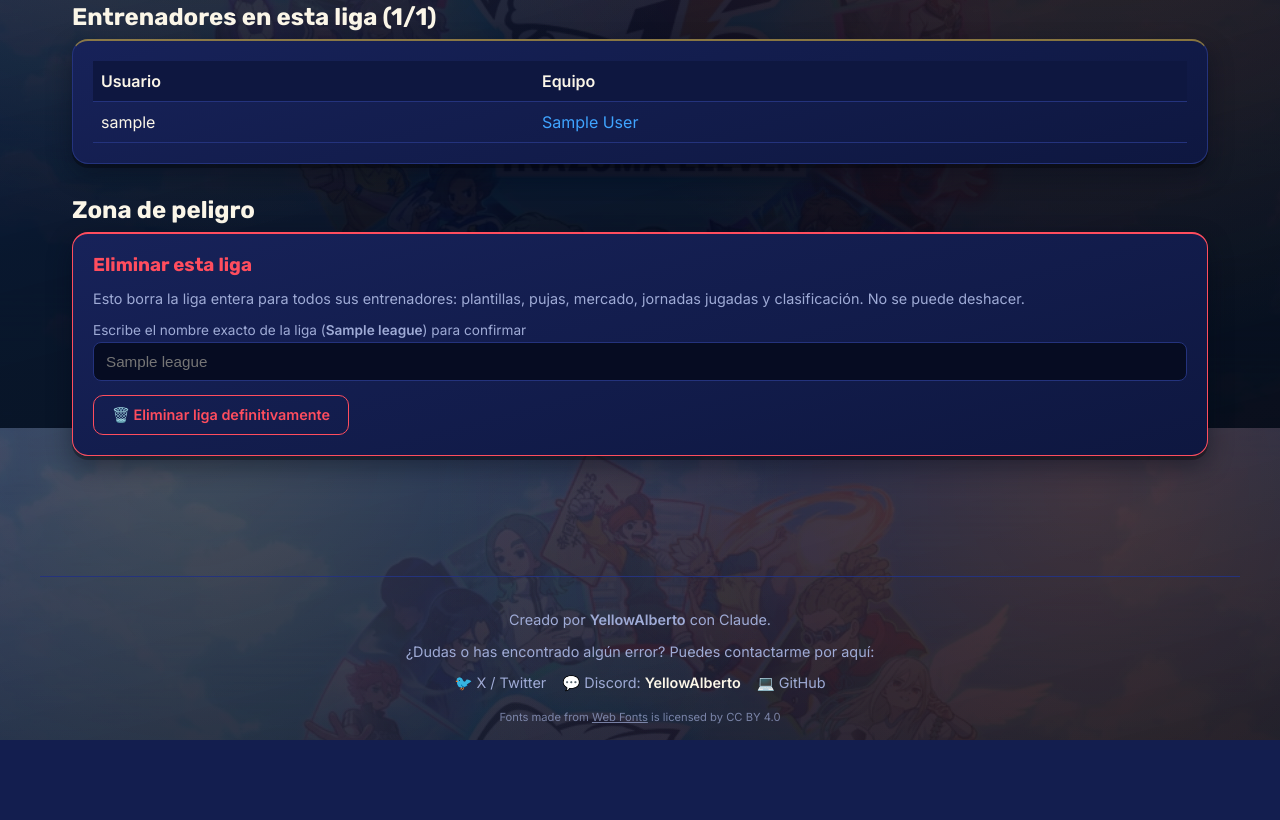
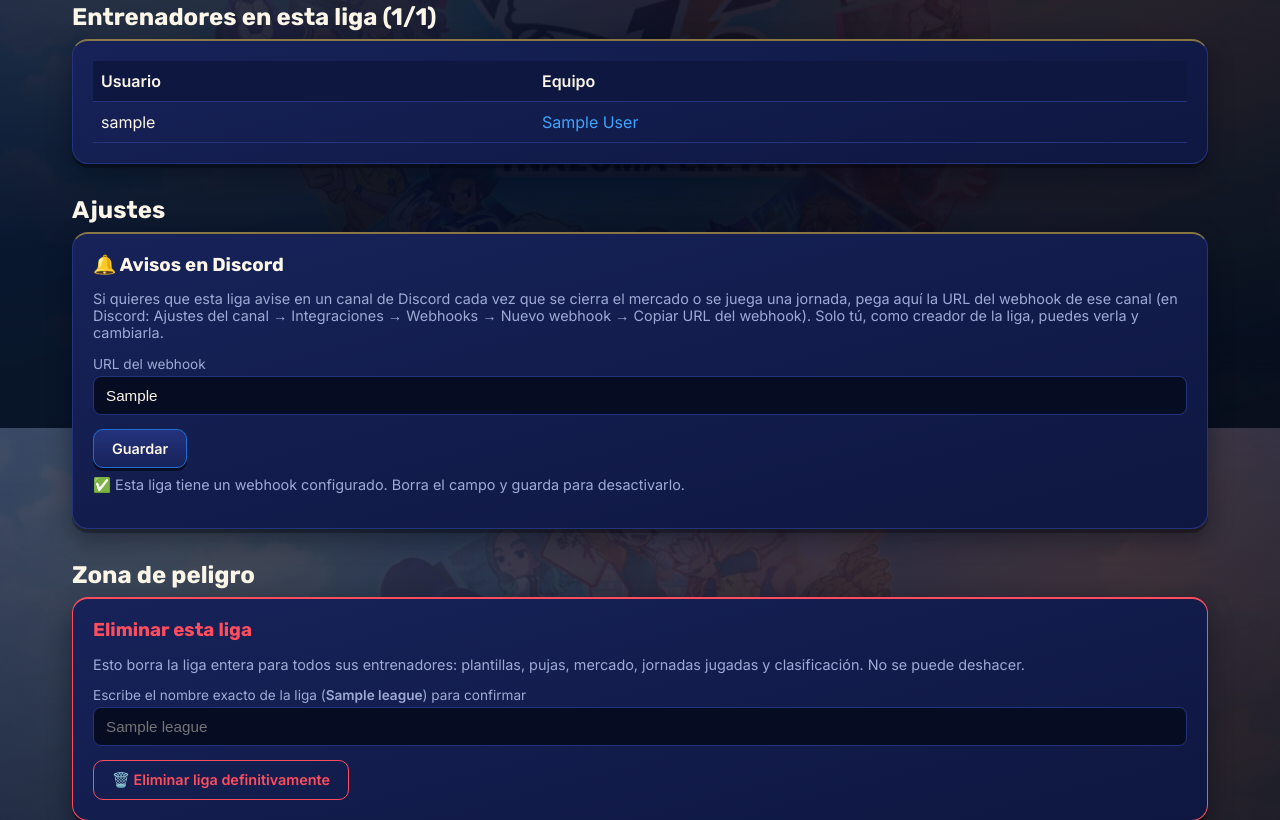
Before and after one commit to YellowAlberto/Inazuma-Fantasy, a Flask app: page /leagues/1 in a window 1280 px wide. Shown: the part 372-1192 px from the top of the page. Before the commit the page ends 1112 px from the top, so only its background shows below. Run offline with Flask 3, Linux system fonts and the light colour scheme; the visitor is signed in with stand-in values (Sample User, id 1); tables that the repository leaves empty hold one stand-in row (values such as "Sample post"); grey boxes marked "Sample" are stand-in pictures; parts of the project's set-up code (start-up, migrations or seed data) failed here and were passed over.

Commit message:
Cambios conexión discord

```diff
--- a/app.py
+++ b/app.py
@@ -1441,6 +1441,29 @@ def league_detail(league_id):
     )
 
 
+@app.route("/leagues/<league:league_id>/discord-webhook", methods=["POST"])
+@login_required
+def set_discord_webhook(league_id):
+    league = get_league_or_404(league_id)
+    if not league:
+        flash("Liga no encontrada.", "error")
+        return redirect(url_for("leagues"))
+    if league["creator_id"] != session["user_id"]:
+        flash("Solo el creador de la liga puede configurar el webhook de Discord.", "error")
+        return redirect(url_for("league_detail", league_id=league_id))
+
+    webhook = request.form.get("discord_webhook", "").strip()
+    if webhook and not webhook.startswith("https://discord.com/api/webhooks/") and not webhook.startswith("https://discordapp.com/api/webhooks/"):
+        flash("Eso no parece una URL de webhook de Discord válida (debe empezar por https://discord.com/api/webhooks/...).", "error")
+        return redirect(url_for("league_detail", league_id=league_id))
+
+    db = get_db()
+    db.execute("UPDATE leagues SET discord_webhook = ? WHERE id = ?", (webhook or None, league_id))
+    db.commit()
+    flash("¡Webhook de Discord guardado! A partir de ahora los avisos de esta liga llegarán a ese canal." if webhook else "Webhook de Discord desactivado para esta liga.", "success")
+    return redirect(url_for("league_detail", league_id=league_id))
+
+
 @app.route("/leagues/<league:league_id>/delete", methods=["POST"])
 @login_required
 def delete_league(league_id):
@@ -2455,17 +2478,23 @@ DISCORD_COLOR_MARKET = 0xF5A623  # orange
 DISCORD_COLOR_GAMEWEEK = 0x4CAF50  # green
 
 
-def send_discord_message(content=None, embed=None):
-    """Posts a message to the configured Discord webhook. Silently does
-    nothing if DISCORD_WEBHOOK isn't set, and never lets a Discord failure
-    break the caller (market/gameweek logic must succeed either way).
+def send_discord_message(content=None, embed=None, webhook_url=None):
+    """Posts a message to a Discord webhook. Silently does nothing if no
+    webhook is available, and never lets a Discord failure break the
+    caller (market/gameweek logic must succeed either way).
+
+    `webhook_url` lets each LEAGUE use its own Discord channel (set by its
+    creator in the league's settings). If it's not given/empty, falls back
+    to the site-wide DISCORD_WEBHOOK env var (so leagues that haven't set
+    their own still work if that's configured).
 
     Pass `embed` (a dict with title/description/url/color) instead of, or
     together with, `content` to get a clean clickable title in Discord
     instead of a raw URL with league/gameweek IDs in it — Discord only
     turns a link into a plain, ugly line of text when it's pasted as plain
     content; inside an embed's `url` it becomes the title's hyperlink."""
-    if not DISCORD_WEBHOOK:
+    webhook = webhook_url or DISCORD_WEBHOOK
+    if not webhook:
         return
     payload = {}
     if content:
@@ -2475,7 +2504,7 @@ def send_discord_message(content=None, embed=None):
     if not payload:
         return
     try:
-        requests.post(DISCORD_WEBHOOK, json=payload, timeout=5)
+        requests.post(webhook, json=payload, timeout=5)
     except Exception:
         pass
 
@@ -2533,12 +2562,15 @@ def resolve_market(league_id):
 
     db = get_db()
     sold = rotate_market_for_league(db, league_id)
-    send_discord_message(embed={
-        "title": f"🛒 {league['name']} — Mercado cerrado",
-        "description": format_market_sold_for_discord(sold),
-        "url": league_url(url_for("market", league_id=league_id)),
-        "color": DISCORD_COLOR_MARKET,
-    })
+    send_discord_message(
+        embed={
+            "title": f"🛒 {league['name']} — Mercado cerrado",
+            "description": format_market_sold_for_discord(sold),
+            "url": league_url(url_for("market", league_id=league_id)),
+            "color": DISCORD_COLOR_MARKET,
+        },
+        webhook_url=league["discord_webhook"],
+    )
     flash("¡Mercado cerrado! Revisa quién ha ganado cada puja. Ya hay un mercado nuevo abierto.", "success")
     return redirect(url_for("gameweeks", league_id=league_id))
 
@@ -2560,12 +2592,15 @@ def advance_gameweek(league_id):
         flash(result, "error")
         return redirect(url_for("gameweeks", league_id=league_id))
 
-    send_discord_message(embed={
-        "title": f"⚽ {league['name']} — Jornada {result} jugada",
-        "description": format_gameweek_results_for_discord(db, league_id, result),
-        "url": league_url(url_for("gameweek_latest", league_id=league_id)),
-        "color": DISCORD_COLOR_GAMEWEEK,
-    })
+    send_discord_message(
+        embed={
+            "title": f"⚽ {league['name']} — Jornada {result} jugada",
+            "description": format_gameweek_results_for_discord(db, league_id, result),
+            "url": league_url(url_for("gameweek_latest", league_id=league_id)),
+            "color": DISCORD_COLOR_GAMEWEEK,
+        },
+        webhook_url=league["discord_webhook"],
+    )
     flash(f"¡Jornada {result} jugada!", "success")
     return redirect(url_for("gameweek_detail", league_id=league_id, number=result))
 
@@ -2594,24 +2629,27 @@ def run_daily_task():
     is_match_day = weekday in (4, 5, 6)  # Friday-Saturday-Sunday
 
     db = get_db()
-    leagues = rows_to_list(db.execute("SELECT id, name FROM leagues").fetchall())
+    leagues = rows_to_list(db.execute("SELECT id, name, discord_webhook FROM leagues").fetchall())
 
     lines = [f"{now.isoformat()} weekday={weekday} market_day={is_market_day} match_day={is_match_day}"]
     lines.append(f"Found {len(leagues)} league(s).")
 
     for league in leagues:
-        league_id, name = league["id"], league["name"]
+        league_id, name, webhook = league["id"], league["name"], league["discord_webhook"]
 
         if is_market_day:
             try:
                 sold = rotate_market_for_league(db, league_id)
                 lines.append(f"[{name}] market rotated OK")
-                send_discord_message(embed={
-                    "title": f"🛒 {name} — Mercado cerrado",
-                    "description": format_market_sold_for_discord(sold),
-                    "url": league_url(url_for("market", league_id=league_id)),
-                    "color": DISCORD_COLOR_MARKET,
-                })
+                send_discord_message(
+                    embed={
+                        "title": f"🛒 {name} — Mercado cerrado",
+                        "description": format_market_sold_for_discord(sold),
+                        "url": league_url(url_for("market", league_id=league_id)),
+                        "color": DISCORD_COLOR_MARKET,
+                    },
+                    webhook_url=webhook,
+                )
             except Exception as exc:
                 lines.append(f"[{name}] market rotation FAILED: {exc}")
 
@@ -2620,12 +2658,15 @@ def run_daily_task():
                 ok, result = play_gameweek_for_league(db, league_id)
                 if ok:
                     lines.append(f"[{name}] gameweek {result} played OK")
-                    send_discord_message(embed={
-                        "title": f"⚽ {name} — Jornada {result} jugada",
-                        "description": format_gameweek_results_for_discord(db, league_id, result),
-                        "url": league_url(url_for("gameweek_latest", league_id=league_id)),
-                        "color": DISCORD_COLOR_GAMEWEEK,
-                    })
+                    send_discord_message(
+                        embed={
+                            "title": f"⚽ {name} — Jornada {result} jugada",
+                            "description": format_gameweek_results_for_discord(db, league_id, result),
+                            "url": league_url(url_for("gameweek_latest", league_id=league_id)),
+                            "color": DISCORD_COLOR_GAMEWEEK,
+                        },
+                        webhook_url=webhook,
+                    )
                 else:
                     lines.append(f"[{name}] gameweek NOT played: {result}")
             except Exception as exc:
--- a/db.py
+++ b/db.py
@@ -51,6 +51,7 @@ CREATE TABLE IF NOT EXISTS leagues (
     id INTEGER PRIMARY KEY AUTOINCREMENT,
     name TEXT NOT NULL,
     slug TEXT,
+    discord_webhook TEXT,
     invite_code TEXT UNIQUE NOT NULL,
     budget REAL NOT NULL DEFAULT 60,
     creator_id INTEGER NOT NULL,
@@ -270,6 +271,8 @@ def _run_migrations(conn):
         conn.execute("ALTER TABLE leagues ADD COLUMN ended INTEGER NOT NULL DEFAULT 0")
     if "slug" not in league_cols:
         conn.execute("ALTER TABLE leagues ADD COLUMN slug TEXT")
+    if "discord_webhook" not in league_cols:
+        conn.execute("ALTER TABLE leagues ADD COLUMN discord_webhook TEXT")
 
     member_cols = [row["name"] for row in conn.execute("PRAGMA table_info(league_members)").fetchall()]
     if "formation" not in member_cols:
--- a/templates/league_detail.html
+++ b/templates/league_detail.html
@@ -36,6 +36,29 @@
 </div>
 
 {% if is_creator %}
+<h2 class="section-title">Ajustes</h2>
+<form class="card form-card" method="post" action="{{ url_for('set_discord_webhook', league_id=league.id) }}">
+  <h3>🔔 Avisos en Discord</h3>
+  <p class="muted">
+    Si quieres que esta liga avise en un canal de Discord cada vez que se cierra el mercado o se juega una
+    jornada, pega aquí la URL del webhook de ese canal (en Discord: Ajustes del canal → Integraciones →
+    Webhooks → Nuevo webhook → Copiar URL del webhook). Solo tú, como creador de la liga, puedes verla y
+    cambiarla.
+  </p>
+  <label for="discord_webhook">URL del webhook</label>
+  <input
+    type="url"
+    id="discord_webhook"
+    name="discord_webhook"
+    placeholder="https://discord.com/api/webhooks/..."
+    value="{{ league.discord_webhook or '' }}"
+  >
+  <button class="btn btn-secondary" type="submit">Guardar</button>
+  <p class="muted" style="margin-top: 8px;">
+    {% if league.discord_webhook %}✅ Esta liga tiene un webhook configurado. Borra el campo y guarda para desactivarlo.{% else %}Esta liga no tiene ningún webhook configurado todavía.{% endif %}
+  </p>
+</form>
+
 <h2 class="section-title">Zona de peligro</h2>
 <form class="card form-card danger-zone" method="post" action="{{ url_for('delete_league', league_id=league.id) }}"
       onsubmit="return confirm('¿Seguro que quieres eliminar esta liga? Se borrarán TODOS sus equipos, pujas y jornadas jugadas. Esta acción no se puede deshacer.');">
```
Also changed, not shown: daily_task.py (+20 -14 lines).
